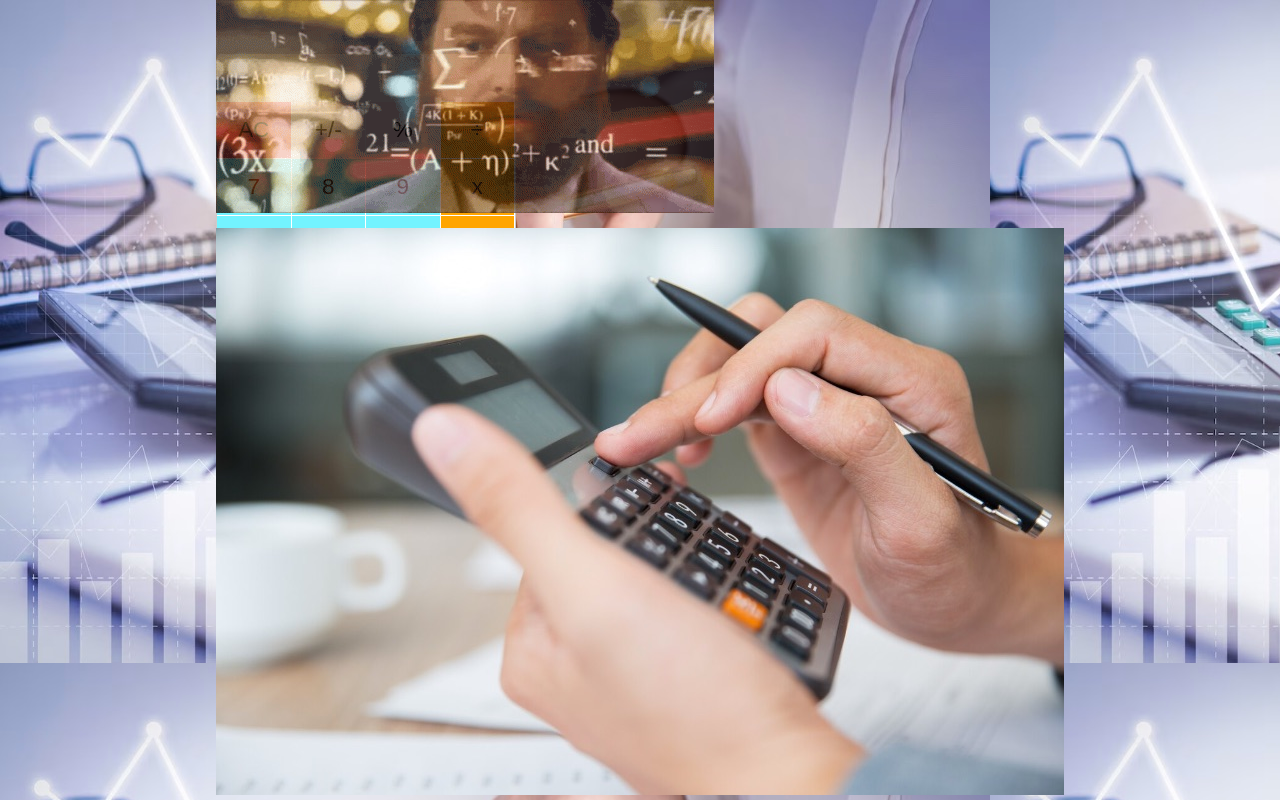
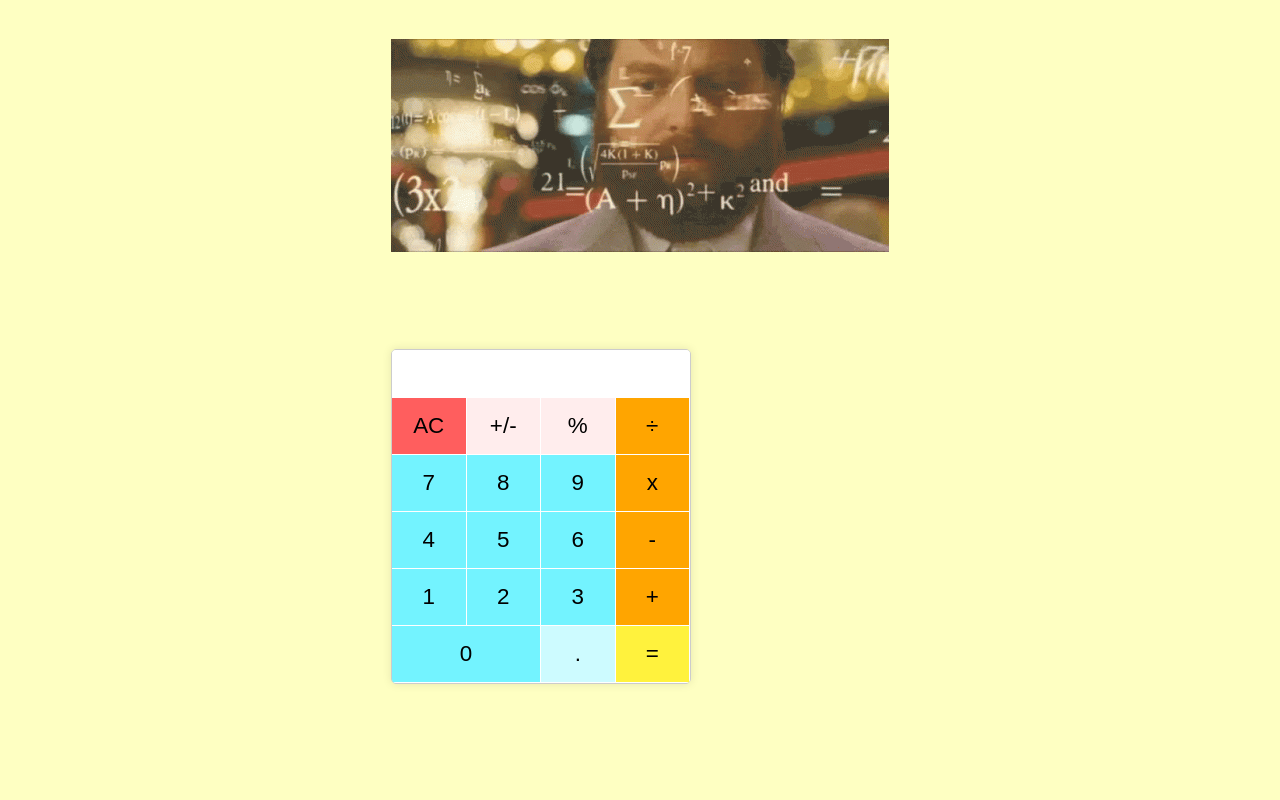
Before and after one commit to JMASA22/Calculadora-node, a website: page public/index.html in a window 1280 px wide. Drawn offline with Linux system fonts and the light colour scheme.

Commit message:
calculadora v3

```diff
--- a/public/index.html
+++ b/public/index.html
@@ -41,7 +41,6 @@
     </div>
   </div>
   <div>
-    <img src="../img/calculadora.jpg" alt="calculadora" class="calculadora">
   </div>
   <script src="script.js"></script>
 </body>
--- a/public/styles.css
+++ b/public/styles.css
@@ -9,7 +9,7 @@ body {
     justify-content: center;
     height: 100vh;
     margin: 0;
-    background-image: url(../img/fons-calculant.jpg) ;
+    /*background-image: url(../img/fons-calculant.jpg)*/ ;
     background-color: rgba(253, 255, 116, 0.434);
 
   }
@@ -97,4 +97,5 @@ body {
 
 .thinking-image {
   opacity: 0.8;
+  padding: 0px 0px 20px 0px;
 }
```
